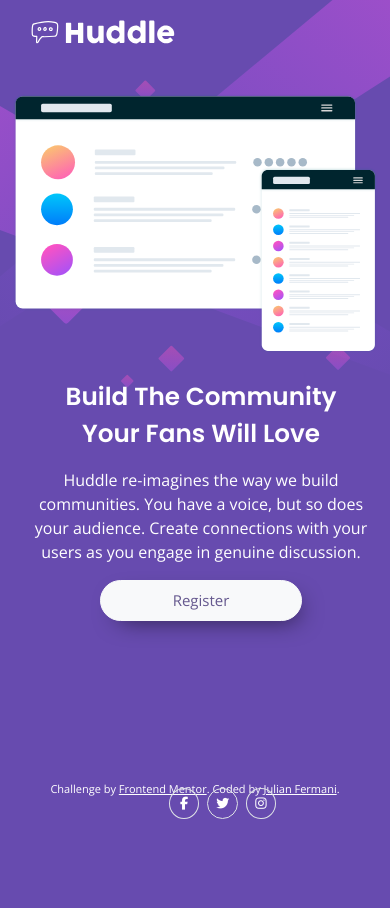
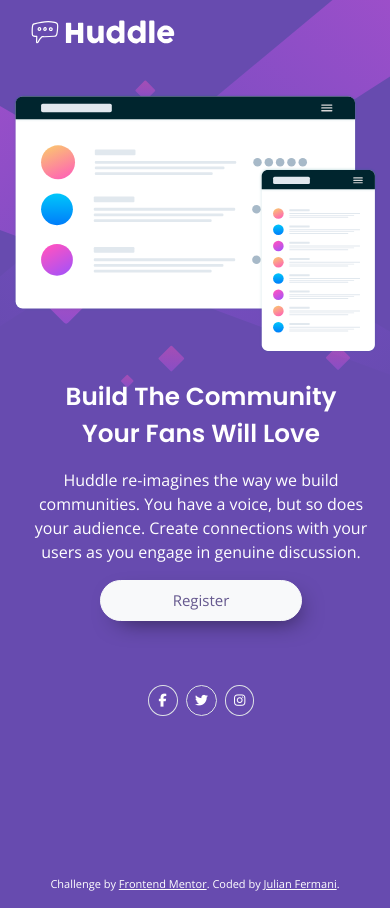
Before and after one commit to JulianFermani/huddle-landing-page, a plain HTML site: page index.html in a window 390 px wide. Before the commit the page ends 844 px from the top, so only its background shows below. Drawn offline with nearby package versions, Linux system fonts and the light colour scheme.

Commit message:
minimal fixes

```diff
--- a/styles.css
+++ b/styles.css
@@ -43,6 +43,17 @@ body{
   padding-left: 10px !important;
 }
 
+
+@media (max-width: 980px){
+  .social-media{
+   text-align: center !important;
+   margin-right: 0 !important;
+   margin-top: 4rem;
+   padding-right: 0 !important;
+   position: relative !important;
+  }
+}
+
 @media (max-width: 500px){
   body{
     background-image: url("images/bg-mobile.svg");
@@ -60,14 +71,4 @@ body{
   .attribution{
     margin-top: 10rem;
   }
-
-  .social-media{
-   text-align: center !important;
-   margin: 0;
-   right: 17%  !important;
-   bottom: 3% !important;
-  }
 }
-/* font-family: 'Open Sans', sans-serif;
-
-font-family: 'Poppins', sans-serif; */
```
Also changed, not shown: index.html (+0 -6 lines).
